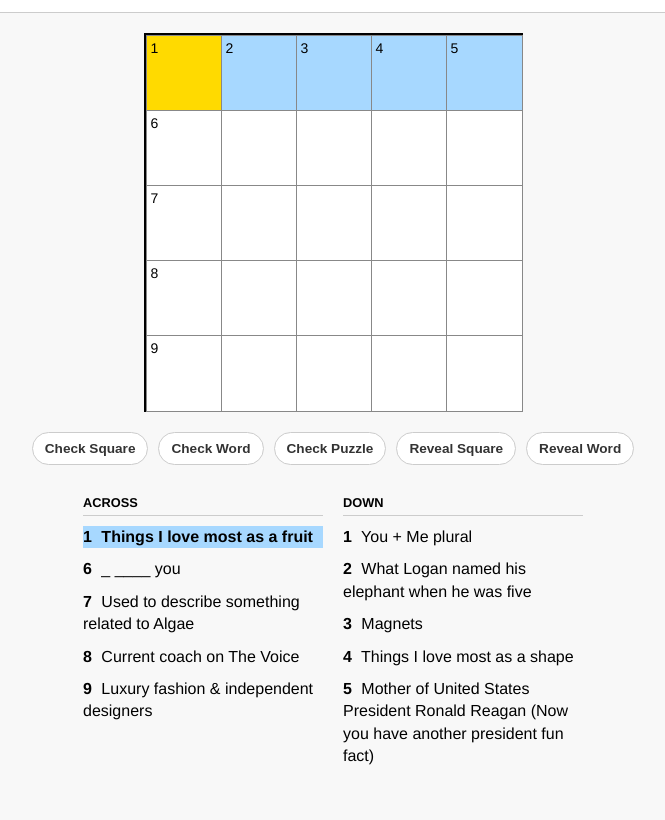
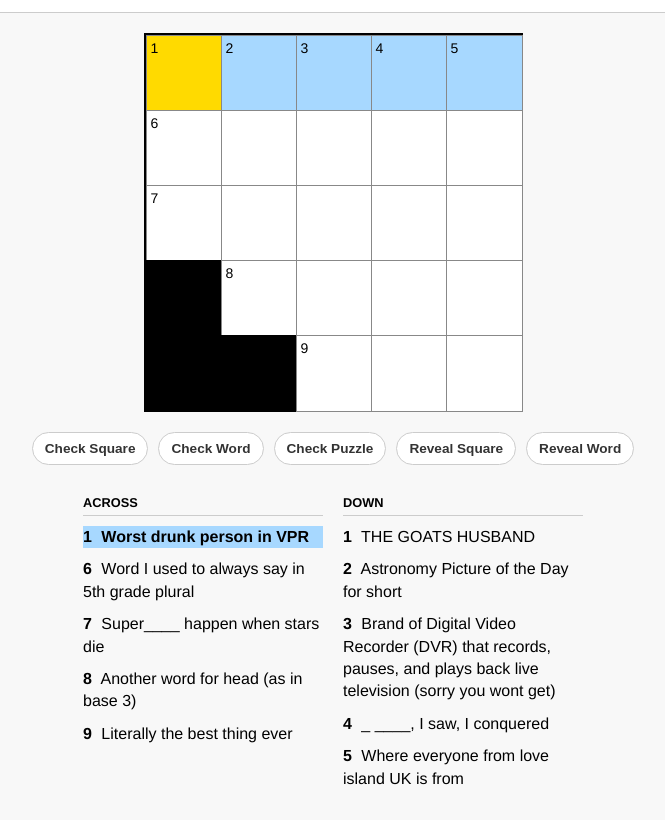
Before and after one commit to IanKelley05/Daily_Mini, a plain HTML site: page index.html in a window 1280 px wide. Shown: the part 67-887 px from the top of the page, without its empty margins (307-972 px from the left). Before the commit the page ends 865 px from the top, so only its background shows below. Drawn offline with Linux system fonts and the light colour scheme.

Commit message:
Updated words

```diff
--- a/index.html
+++ b/index.html
@@ -297,26 +297,26 @@
     // --- PUZZLE DATA ---
     const PUZZLE_DATA = {
         grid: [
-            ['M', 'E', 'L', 'O', 'N'], // Use a . for a black square
-            ['I', 'L', 'O', 'V', 'E'],
-            ['A', 'L', 'G', 'A', 'L'],
-            ['N', 'I', 'A', 'L', 'L'],
-            ['S', 'E', 'N', 'S', 'E']
+            ['K', 'A', 'T', 'I', 'E'], // Use a . for a black square
+            ['E', 'P', 'I', 'C', 'S'],
+            ['N', 'O', 'V', 'A', 'S'],
+            ['.', 'D', 'O', 'M', 'E'],
+            ['.', '.', 'S', 'E', 'X']
         ],
         clues: {
             across: [
-                { num: 1, text: "Things I love most as a fruit" },
-                { num: 6, text: "_ ____ you" },
-                { num: 7, text: "Used to describe something related to Algae" },
-                { num: 8, text: "Current coach on The Voice" },
-                { num: 9, text: "Luxury fashion & independent designers" }
+                { num: 1, text: "Worst drunk person in VPR" },
+                { num: 6, text: "Word I used to always say in 5th grade plural" },
+                { num: 7, text: "Super____ happen when stars die" },
+                { num: 8, text: "Another word for head (as in base 3)" },
+                { num: 9, text: "Literally the best thing ever" }
             ],
             down: [
-                { num: 1, text: "You + Me plural" },
-                { num: 2, text: "What Logan named his elephant when he was five" },
-                { num: 3, text: "Magnets" },
-                { num: 4, text: "Things I love most as a shape" },
-                { num: 5, text: "Mother of United States President Ronald Reagan (Now you have another president fun fact)" }
+                { num: 1, text: "THE GOATS HUSBAND" },
+                { num: 2, text: "Astronomy Picture of the Day for short " },
+                { num: 3, text: "Brand of Digital Video Recorder (DVR) that records, pauses, and plays back live television (sorry you wont get)" },
+                { num: 4, text: "_ ____, I saw, I conquered" },
+                { num: 5, text: "Where everyone from love island UK is from" }
             ]
         }
     };
```
